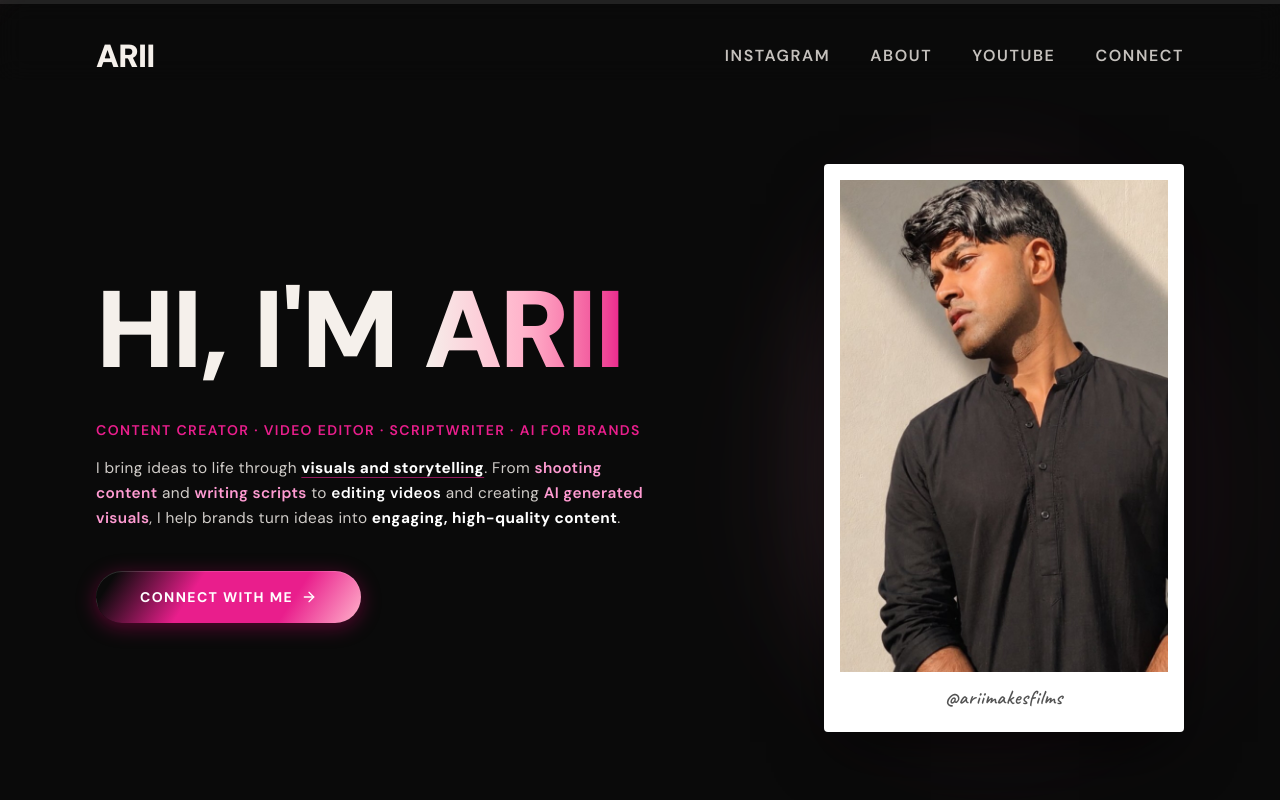
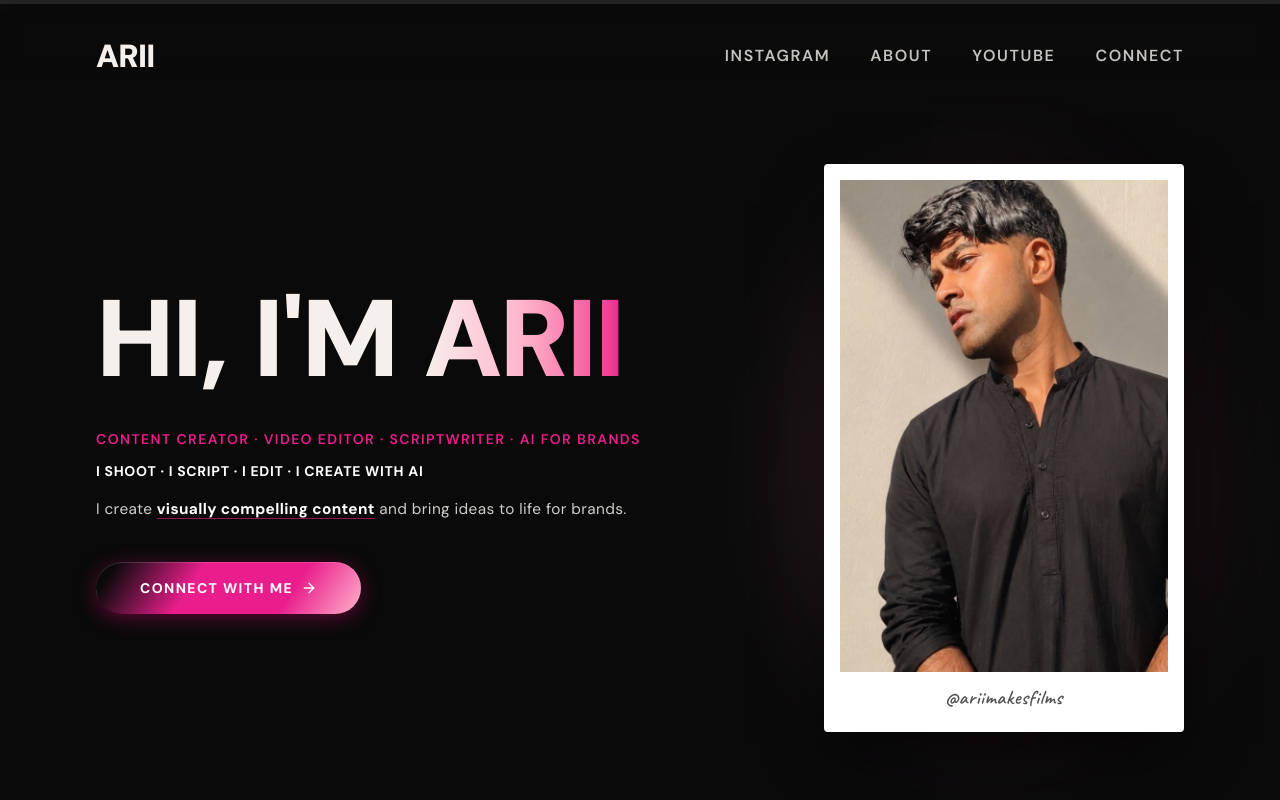
Before and after one commit to evanbose7/kamna-portfolio, a React (Vite) app: page / in a window 1280 px wide. Shown: the top 800 px of the page. Built offline with nearby package versions, Linux system fonts and the light colour scheme; a web font is replaced by a local one.

Commit message:
update-hero-section-subtext-lines

```diff
--- a/src/components/Hero.jsx
+++ b/src/components/Hero.jsx
@@ -65,16 +65,17 @@ export default function Hero({ onOpenConnectModal }) {
           </div>
 
           <div className="flex flex-col gap-3 max-w-xl mx-auto lg:mx-0">
-            <p
-              className="font-semibold uppercase tracking-widest text-[#E91E8C] text-xs sm:text-sm"
-            >
+            <p className="font-semibold uppercase tracking-widest text-[#E91E8C] text-xs sm:text-sm">
               CONTENT CREATOR · VIDEO EDITOR · SCRIPTWRITER · AI FOR BRANDS
+            </p>
+            <p className="font-bold uppercase tracking-wider text-white text-xs sm:text-sm">
+              I SHOOT · I SCRIPT · I EDIT · I CREATE WITH AI
             </p>
             <p
               className="font-normal leading-relaxed tracking-wide text-[#F5F0EB]/85 pt-1"
               style={{ fontSize: 'clamp(0.95rem, 1.2vw, 1.2rem)' }}
             >
-              I bring ideas to life through <span className="font-bold text-white underline decoration-[#E91E8C]/60 underline-offset-4">visuals and storytelling</span>. From <span className="text-[#FF9BD2] font-semibold">shooting content</span> and <span className="text-[#FF9BD2] font-semibold">writing scripts</span> to <span className="text-white font-semibold">editing videos</span> and creating <span className="text-[#FF9BD2] font-semibold">AI generated visuals</span>, I help brands turn ideas into <span className="text-white font-bold">engaging, high-quality content</span>.
+              I create <span className="font-bold text-white underline decoration-[#E91E8C]/60 underline-offset-4">visually compelling content</span> and bring ideas to life for brands.
             </p>
           </div>
 
```
